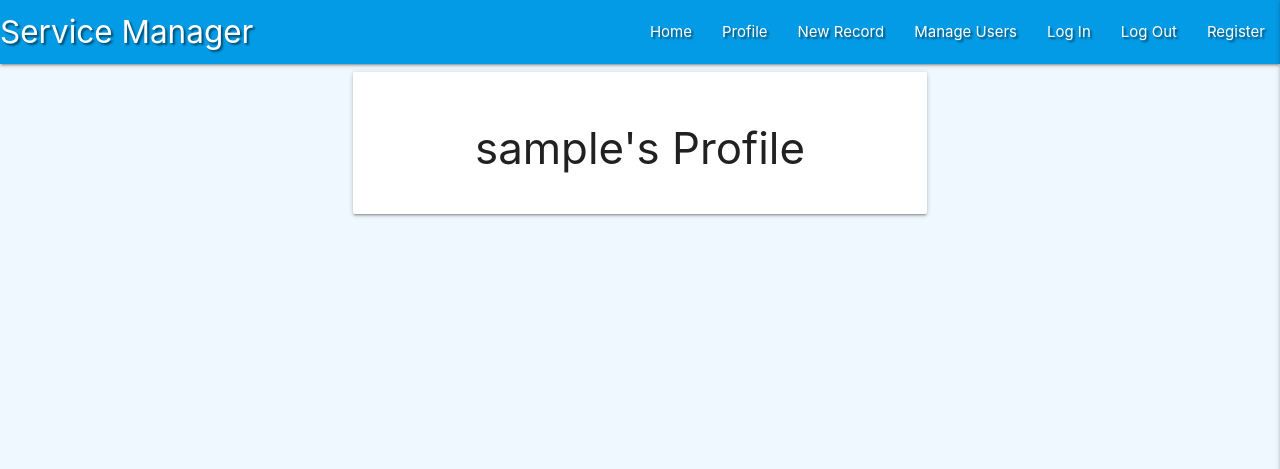
After one commit to marks530/ms3_project, a Flask app: a page that uses templates/base.html in a window 1280 px wide. The commit adds this page. Shown: the top 469 px of the page. Run offline with Flask 2, Linux system fonts and the light colour scheme; the visitor is signed in with stand-in values (Sample User, id 1); a database or web service that is not in the repository returns one stand-in record (values such as "Sample title"); some libraries are stand-ins or nearby versions.

Commit message:
Add Session User Profile

```diff
--- a/app.py
+++ b/app.py
@@ -44,7 +44,10 @@ def register():
         # put the new user into 'session' cookie
         session["user"] = request.form.get("username").lower()
         flash("Registration Successful!")
+        return redirect(url_for("profile", username=session["user"]))
+
     return render_template("register.html")
+
 
 
 @app.route("/login", methods=["GET", "POST"])
@@ -59,7 +62,9 @@ def login():
             if check_password_hash(
                 existing_user["password"], request.form.get("password")):
                     session["user"] = request.form.get("username").lower()
-                    flash("Welcome, {}".format(request.form.get("username")))
+                    flash("Welcome, {}".format(
+                        request.form.get("username")))
+                    return redirect(url_for("profile", username=session["user"]))
             else:
                 # invalid password match
                 flash("Incorrect Username and/or Password")
@@ -73,6 +78,13 @@ def login():
     return render_template("login.html")
 
 
+@app.route("/profile/<username>", methods=["GET","POST"])
+def profile(username):
+    username = mongo.db.users.find_one({"username": session["user"]})["username"]
+    return render_template("profile.html", username=username)
+
+
+
 if __name__ == "__main__":
     app.run(host=os.environ.get("IP"),
      port=int(os.environ.get("PORT")),
--- a/templates/base.html
+++ b/templates/base.html
@@ -18,13 +18,13 @@
 <body>
     <header>
          <!--Main Navbar-->
-        <nav class= "nav-extended text-shadow teal lighten-3">
+        <nav class= "nav-extended text-shadow light-blue darken-1">
             <div class="nav-wrapper">
               <a href="{{ url_for('get_serviceReports') }}" class="brand-logo">Service Manager</a>
               <a href="#" data-target="mobile-demo" class="sidenav-trigger right"><i class="material-icons">menu</i></a>
               <ul class="right hide-on-med-and-down">
                 <li><a href="{{ url_for('get_serviceReports') }}">Home</a></li>
-                <li><a href="#">Profile</a></li>
+                <li><a href="{{ url_for('profile', username=session['user']) }}">Profile</a></li>
                 <li><a href="#">New Record</a></li>
                 <li><a href="#">Manage Users</a></li>
                 <li><a href="{{ url_for('login') }}">Log In</a></li>
@@ -38,7 +38,7 @@
           <ul class="sidenav" id="mobile-demo">
             <li><h4 class="center-align light-blue-text text-darken-4">Service Manager</h4></li>>
             <li><a href="{{ url_for('get_serviceReports') }}">Home</a></li>
-            <li><a href="#">Profile</a></li>
+            <li><a href="{{ url_for('profile', username=session['user']) }}">Profile</a></li>
             <li><a href="#">New Record</a></li>
             <li><a href="#">Manage Users</a></li>
             <li><a href="{{ url_for('login') }}">Log In</a></li>
--- a/templates/login.html
+++ b/templates/login.html
@@ -9,7 +9,7 @@
                 <!-- username -->
                 <div class="row">
 					<div class="input-field col s12">
-						<i class="material-icons prefix">Login</i>
+						<i class="material-icons prefix">account_circle</i>
 						<input id="username" name="username" type="text" minlength="3"
                             maxlength="15" pattern="^[a-zA-Z0-9]{5,15}$" class="validate" required>
 						<label for="username">Username</label>
@@ -27,7 +27,7 @@
                 <!-- login -->
                 <div class="row">
                     <button type="submit" class="col s12 btn-large light-blue darken-4 text-shadow">
-                        Log In <i class="material-icons prefix">Login</i>
+                        Log In <i class="material-icons prefix">account_circle</i>
                     </button>
                 </div>
             </div>
--- /dev/null
+++ b/templates/profile.html
@@ -0,0 +1,16 @@
+{% extends "base.html" %}
+{% block content %}
+
+
+    <div class="row">
+        <div class="col s12 m8 offset-m2">
+            <div class="card-panel">
+                <h3 class="center"light-blue-text text-darken-4>
+                    {{ username }}'s Profile
+                </h3>
+            </div>
+        </div>
+    </div>
+
+
+{% endblock %}
```
Also changed, not shown: templates/serviceReports.html (+20 -7 lines), README.md.
